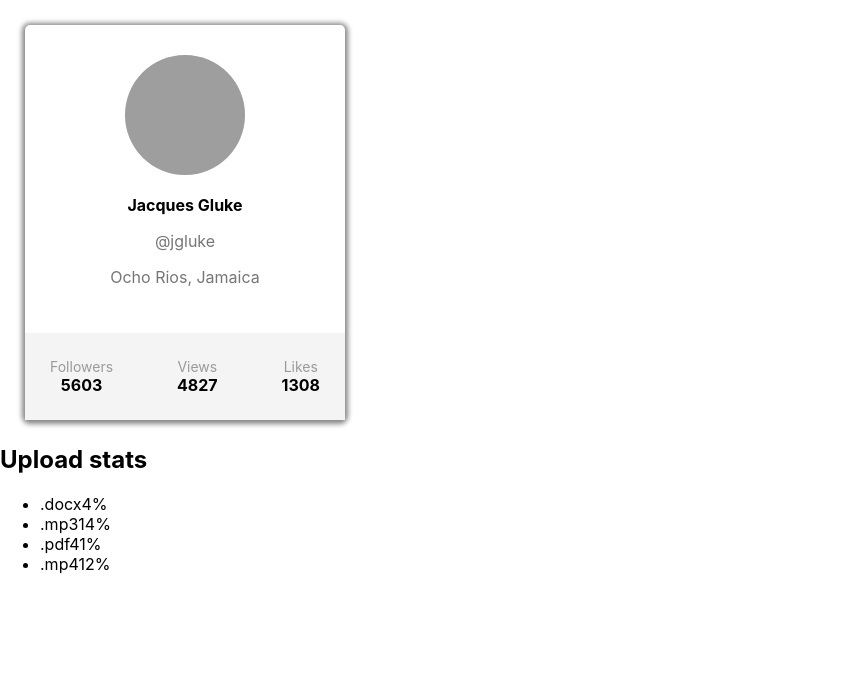
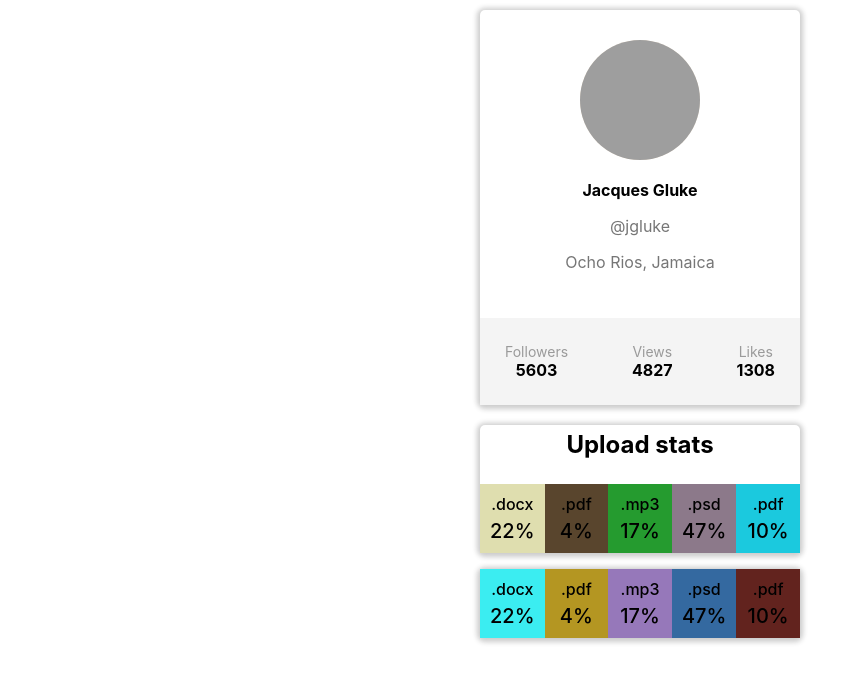
Before and after one commit to ripper3061/goit-react-hw-01-components, a React (Create React App) app: page / in a window 1280 px wide. Shown: the top 682 px of the page, without its empty margins (0-867 px from the left). Built offline with nearby package versions, Linux system fonts and the light colour scheme; grey boxes are pictures that could not be loaded.

Commit message:
task2 complete

```diff
--- a/src/components/App.jsx
+++ b/src/components/App.jsx
@@ -1,7 +1,7 @@
 import { Profile } from './Profile/Profile';
 import user from './data/user.json';
 import { Statistics } from './Statistics/Statistics';
-import statistics from './data/data.json';
+import data from './data/data.json';
 
 export const App = () => {
   return (
@@ -13,7 +13,8 @@ export const App = () => {
         avatar={user.avatar}
         stats={user.stats}
       />
-      <Statistics data={statistics} />
+      <Statistics title="Upload stats" stats={data} />
+      <Statistics stats={data} />
     </div>
   );
 };
--- a/src/components/Profile/Profile.styled.jsx
+++ b/src/components/Profile/Profile.styled.jsx
@@ -1,13 +1,11 @@
 import styled from '@emotion/styled';
 
 export const ProfileCard = styled.div`
-  margin: 25px;
+  margin: 10px auto;
   background-color: #ffffff;
   border-radius: 5px;
   width: 320px;
-  box-shadow: 0px 1px 5px 3px rgba(135, 132, 132, 0.98);
-  -webkit-box-shadow: 0px 1px 5px 3px rgba(135, 132, 132, 0.98);
-  -moz-box-shadow: 0px 1px 5px 3px rgba(135, 132, 132, 0.98);
+  box-shadow: 0px 1px 5px 3px rgba(203, 203, 203, 0.98);
 `;
 
 export const Description = styled.div`
--- a/src/components/Statistics/Statistics.jsx
+++ b/src/components/Statistics/Statistics.jsx
@@ -1,49 +1,27 @@
-export const Statistics = () => {
+import {
+  StatisticsCase,
+  Title,
+  StatList,
+  Item,
+  Label,
+  Percentage,
+} from './Statistics.styled';
+
+import { getRandomHexColor } from '../utils/utils';
+
+export const Statistics = ({ title, stats }) => {
   return (
-    <section class="statistics">
-      <h2 class="title">Upload stats</h2>
+    <StatisticsCase>
+      {title && <Title>Upload stats</Title>}
 
-      <ul class="stat-list">
-        <li class="item">
-          <span class="label">.docx</span>
-          <span class="percentage">4%</span>
-        </li>
-        <li class="item">
-          <span class="label">.mp3</span>
-          <span class="percentage">14%</span>
-        </li>
-        <li class="item">
-          <span class="label">.pdf</span>
-          <span class="percentage">41%</span>
-        </li>
-        <li class="item">
-          <span class="label">.mp4</span>
-          <span class="percentage">12%</span>
-        </li>
-      </ul>
-    </section>
+      <StatList>
+        {stats.map(stat => (
+          <Item key={stat.id} style={{ backgroundColor: getRandomHexColor() }}>
+            <Label>{stat.label}</Label>
+            <Percentage>{stat.percentage}%</Percentage>
+          </Item>
+        ))}
+      </StatList>
+    </StatisticsCase>
   );
 };
-
-<section class="statistics">
-  <h2 class="title">Upload stats</h2>
-
-  <ul class="stat-list">
-    <li class="item">
-      <span class="label">.docx</span>
-      <span class="percentage">4%</span>
-    </li>
-    <li class="item">
-      <span class="label">.mp3</span>
-      <span class="percentage">14%</span>
-    </li>
-    <li class="item">
-      <span class="label">.pdf</span>
-      <span class="percentage">41%</span>
-    </li>
-    <li class="item">
-      <span class="label">.mp4</span>
-      <span class="percentage">12%</span>
-    </li>
-  </ul>
-</section>;
--- /dev/null
+++ b/src/components/Statistics/Statistics.styled.jsx
@@ -0,0 +1,36 @@
+import styled from '@emotion/styled';
+
+export const StatisticsCase = styled.section`
+  margin: 10px auto;
+  background-color: #ffffff;
+  border-radius: 5px;
+  width: 320px;
+  box-shadow: 0px 1px 5px 3px rgba(203, 203, 203, 0.98);
+`;
+export const Title = styled.h2`
+  font-weight: 700;
+  text-align: center;
+  margin-bottom: 20px;
+  padding: 5px;
+`;
+export const StatList = styled.ul`
+  display: flex;
+  justify-content: space-between;
+  list-style: none;
+  padding: 0;
+`;
+export const Item = styled.li`
+  display: flex;
+  flex-direction: column;
+  justify-content: center;
+  align-items: center;
+  padding: 10px;
+  width: 65px;
+  font-weight: 500;
+`;
+export const Label = styled.span`
+  margin-bottom: 5px;
+`;
+export const Percentage = styled.span`
+  font-size: 20px;
+`;
--- /dev/null
+++ b/src/components/utils/utils.js
@@ -0,0 +1,3 @@
+export const getRandomHexColor = function getRandomHexColor() {
+  return `#${Math.floor(Math.random() * 16777215).toString(16)}`;
+};
```
